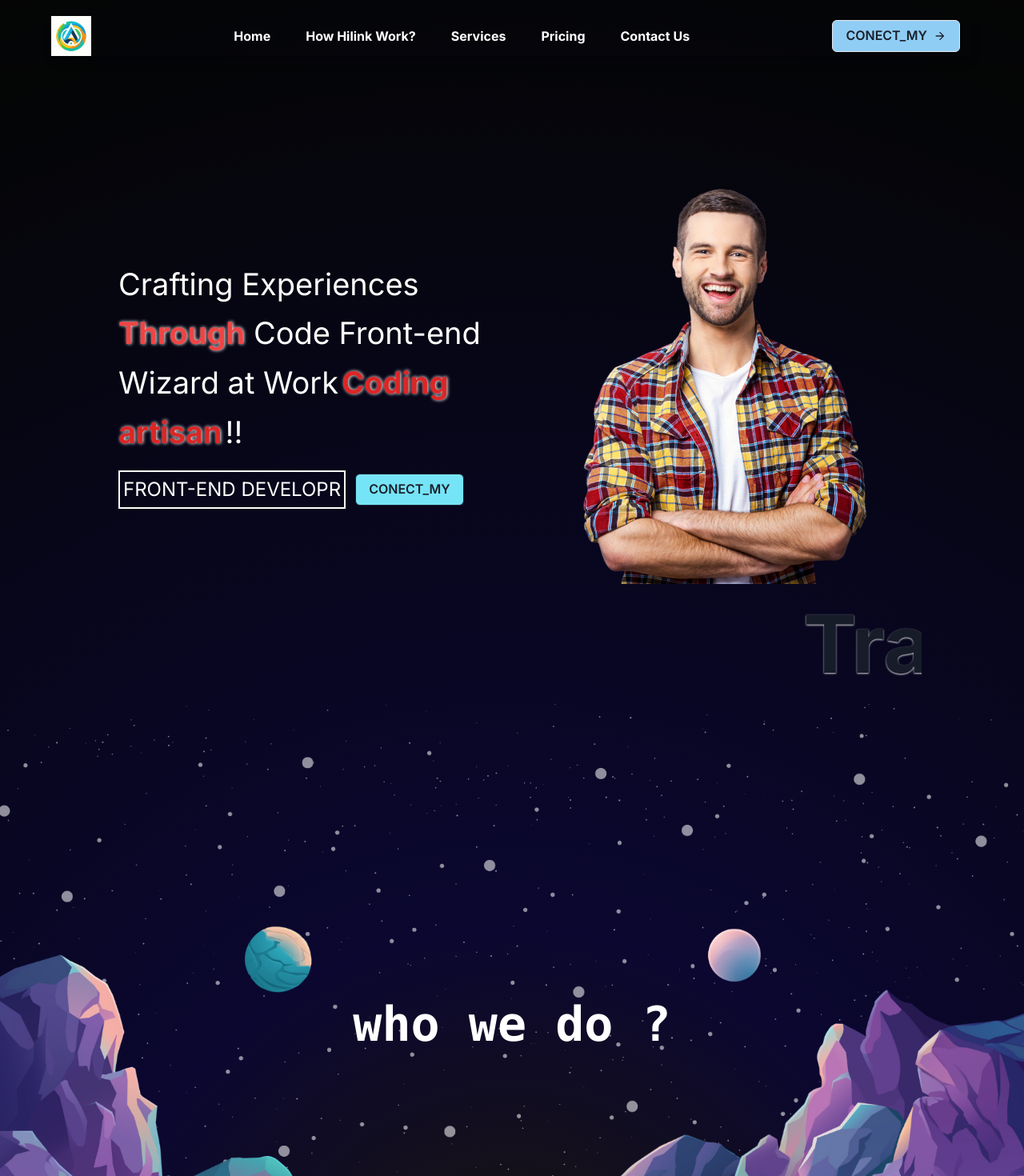
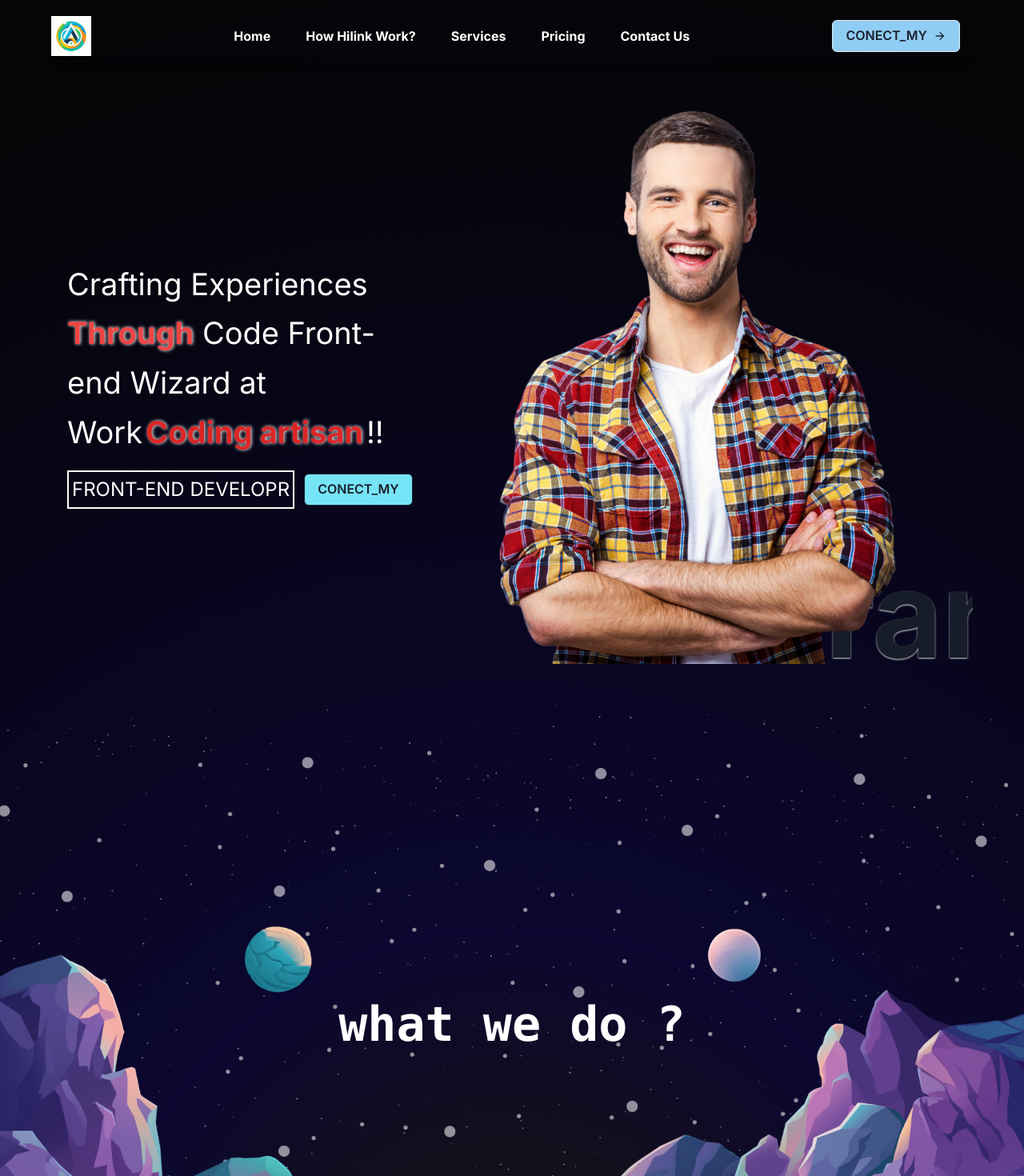
Before and after one commit to Azoonex/profileMy, a Next.js app: page / in a window 1280 px wide. Shown: the top 1470 px of the page at 80% size. Built offline with nearby package versions, Linux system fonts and the light colour scheme.

Commit message:
fixed ref

```diff
--- a/components/Guide.tsx
+++ b/components/Guide.tsx
@@ -6,7 +6,7 @@ import { useRef } from 'react';
 
 const Guide = ({ type }:any) => {
 
-    const ref = useRef()
+    const ref = useRef <HTMLInputElement>(null)
     const {scrollYProgress} = useScroll({
         target:ref,
         offset:["start start","end start"]
@@ -25,7 +25,7 @@ const Guide = ({ type }:any) => {
                 <motion.h2
                 style={{y:yText}}
                 className=" absolute text-6xl text-white font-mono font-bold">
-                    {type === "content" ? "who we do ?" : "what we DiD ?"}
+                    {type === "content" ? "what we do ?" : "what we DiD ?"}
                 </motion.h2>
 
                 <motion.div
--- a/components/Hero.tsx
+++ b/components/Hero.tsx
@@ -3,11 +3,11 @@
 import Buttons from "./Buttons"
 import Image from "next/image"
 import {motion} from 'framer-motion'
-import { isDeepStrictEqual } from "util"
+
 
 function Hero() {
   return (
-    <section className=' w-full relative overflow-hidden mt-20  lg:max-w-5xl mx-auto  h-[100vh] flex items-center'>
+    <section className=' w-full relative overflow-hidden mt-20  lg:max-w-6xl mx-auto  h-[100vh] flex items-center'>
 
 
       <div className=" ml-5  flex-1">
@@ -35,15 +35,15 @@ function Hero() {
         <Image
         alt="noting find"
         src="/hero.png"
-        width={500}
-        height={500}
+        width={700}
+        height={700}
         />
        </div>
       <motion.h2
         initial={{ x: 2000,opacity:1 }}
         animate={{ x: -7000,opacity:0 }}
         transition={{ duration: 40, delay: 3 }}
-        className="absolute text-[100px] text-current drop-shadow-[0_1.2px_1.2px_rgba(250,250,250)] font-bold bottom-0 w-[10000px]">
+        className="absolute text-[150px] opacity-60 text-current drop-shadow-[0_1.2px_1.2px_rgba(250,250,250)] font-bold bottom-0 w-[10000px]">
         Transforming ideas into captivating user interfaces. Passionate about crafting seamless experiences that blend innovation and elegance
       </motion.h2>
     </section>
```
